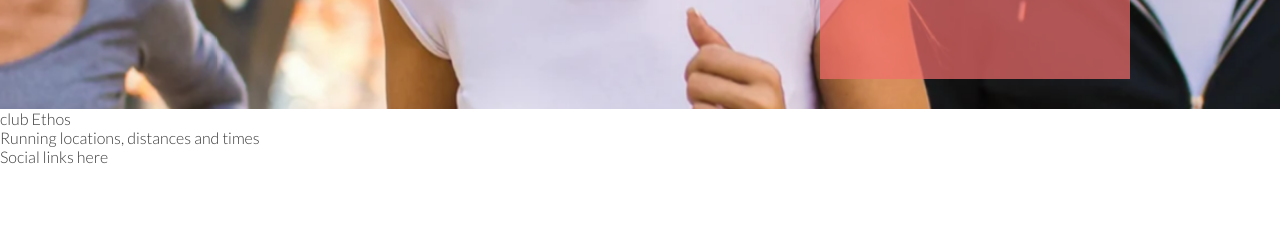
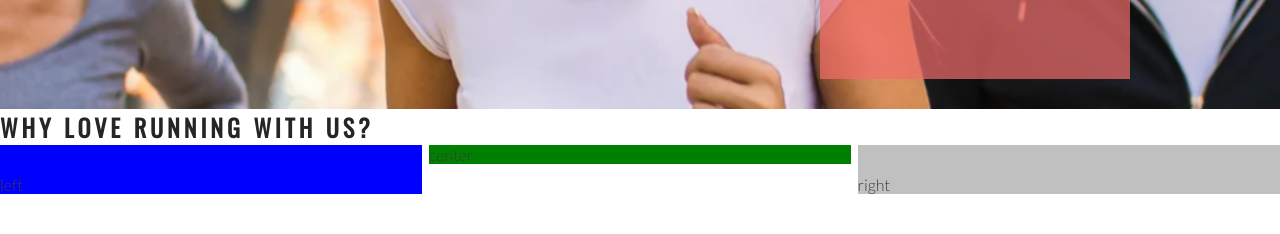
Before and after one commit to patkre/Love-running-2.1, a plain HTML site: page index.html in a window 1280 px wide. Shown: the part 566-800 px from the top of the page. Drawn offline with nearby package versions, Linux system fonts and the light colour scheme.

Commit message:
club ethos and logo

```diff
--- a/assets/css/style.css
+++ b/assets/css/style.css
@@ -26,6 +26,7 @@ h2 {
 #logo {
     float: left;
     font-size: 280%;
+    margin-left: 30px;
 }
 
 /* navigation link */
@@ -116,3 +117,29 @@ h2 {
 
     position: absolute;
 }
+
+/* club-ethos */
+
+#club-ethos {
+    height: 600px;
+}
+
+#left-about {
+    padding-top: 30px;
+    width: 33%;
+    float: left;
+    background-color: blue;
+}
+
+#right-about {
+    padding-top: 30px;
+    width: 33%;
+    float: right;
+    background-color: silver;
+}
+
+#center-about {
+    width: 33%;
+    margin: 0 auto;
+    background-color: green;
+}
--- a/index.html
+++ b/index.html
@@ -39,7 +39,12 @@
         <h3>Cork Dockland and Phoenix Park</h3>
       </div>
     </section>
-    <section>club Ethos</section>
+    <section id="club-ethos">
+        <h1>Why Love Running With Us?</h1>
+        <div id="left-about">left</div>
+        <div id="right-about">right</div>
+        <div id="center-about">center</div>
+    </section>
     <section>Running locations, distances and times</section>
     <footer>Social links here</footer>
   </body>
```
